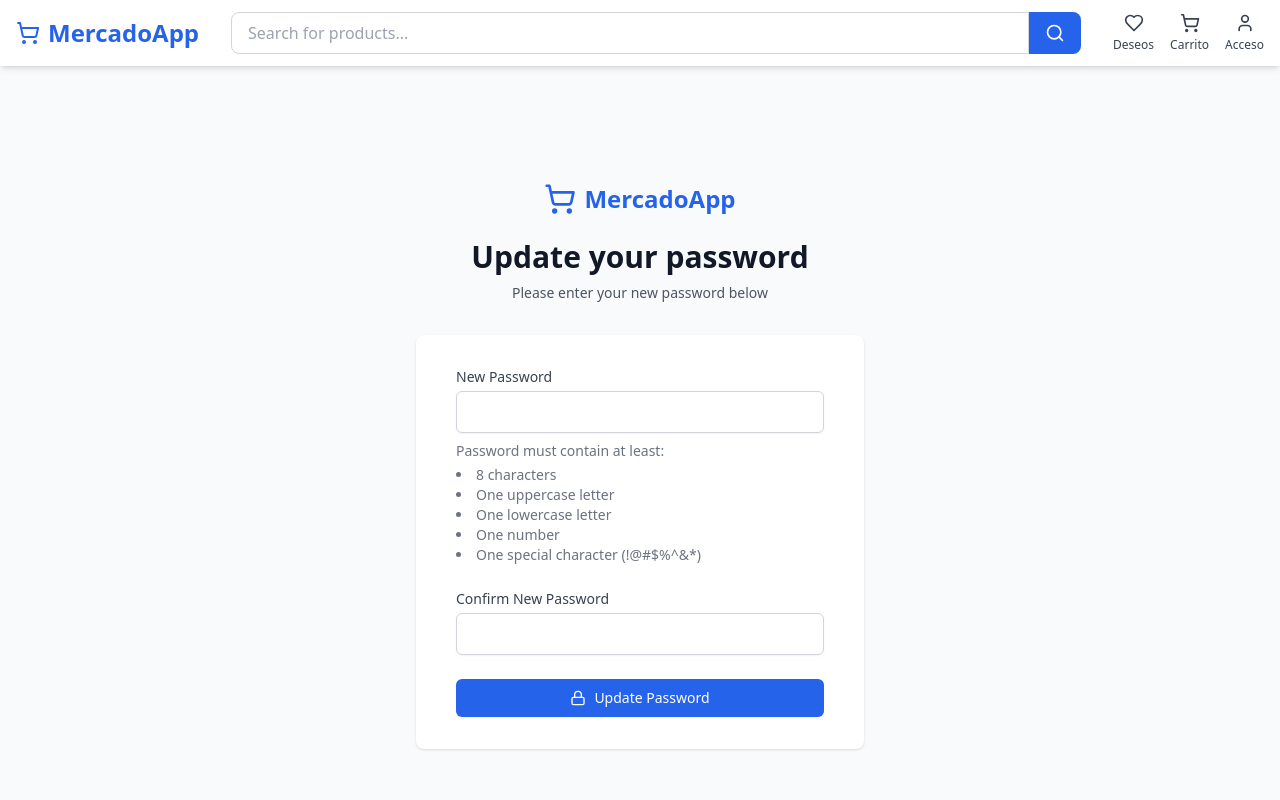
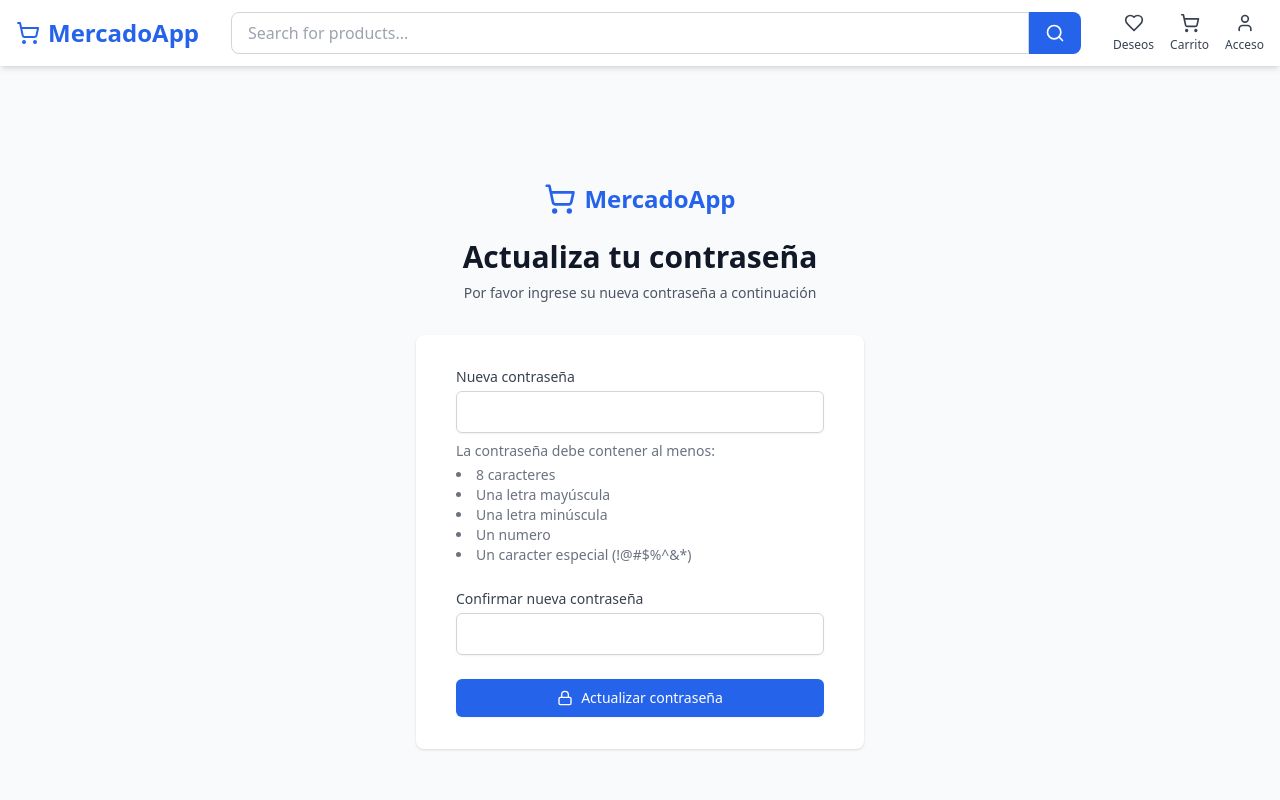
Before and after one commit to stringifystudio/pru_empr, a React (Vite) app: page /update-password in a window 1280 px wide. Shown: the top 800 px of the page. Built offline with nearby package versions, Linux system fonts and the light colour scheme.

Commit message:
Update UpdatePasswordPage.tsx

```diff
--- a/src/pages/UpdatePasswordPage.tsx
+++ b/src/pages/UpdatePasswordPage.tsx
@@ -66,10 +66,10 @@ const UpdatePasswordPage: React.FC = () => {
           <h1 className="ml-2 text-2xl font-bold text-blue-600">MercadoApp</h1>
         </div>
         <h2 className="mt-6 text-center text-3xl font-extrabold text-gray-900">
-          Update your password
+          Actualiza tu contraseña
         </h2>
         <p className="mt-2 text-center text-sm text-gray-600">
-          Please enter your new password below
+          Por favor ingrese su nueva contraseña a continuación
         </p>
       </div>
 
@@ -88,7 +88,7 @@ const UpdatePasswordPage: React.FC = () => {
           <form className="space-y-6" onSubmit={handleSubmit}>
             <div>
               <label htmlFor="newPassword" className="block text-sm font-medium text-gray-700">
-                New Password
+                Nueva contraseña
               </label>
               <div className="mt-1">
                 <input
@@ -103,20 +103,20 @@ const UpdatePasswordPage: React.FC = () => {
                 />
               </div>
               <p className="mt-2 text-sm text-gray-500">
-                Password must contain at least:
+                La contraseña debe contener al menos:
                 <ul className="list-disc list-inside mt-1">
-                  <li>8 characters</li>
-                  <li>One uppercase letter</li>
-                  <li>One lowercase letter</li>
-                  <li>One number</li>
-                  <li>One special character (!@#$%^&*)</li>
+                  <li>8 caracteres</li>
+                  <li>Una letra mayúscula</li>
+                  <li>Una letra minúscula</li>
+                  <li>Un numero</li>
+                  <li>Un caracter especial (!@#$%^&*)</li>
                 </ul>
               </p>
             </div>
 
             <div>
               <label htmlFor="confirmPassword" className="block text-sm font-medium text-gray-700">
-                Confirm New Password
+                Confirmar nueva contraseña
               </label>
               <div className="mt-1">
                 <input
@@ -144,12 +144,12 @@ const UpdatePasswordPage: React.FC = () => {
                       <circle className="opacity-25" cx="12" cy="12" r="10" stroke="currentColor" strokeWidth="4"></circle>
                       <path className="opacity-75" fill="currentColor" d="M4 12a8 8 0 018-8V0C5.373 0 0 5.373 0 12h4zm2 5.291A7.962 7.962 0 014 12H0c0 3.042 1.135 5.824 3 7.938l3-2.647z"></path>
                     </svg>
-                    Updating...
+                    Actualizando...
                   </span>
                 ) : (
                   <span className="flex items-center">
                     <Lock size={16} className="mr-2" />
-                    Update Password
+                    Actualizar contraseña
                   </span>
                 )}
               </button>
```
